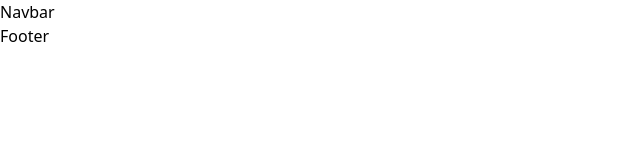
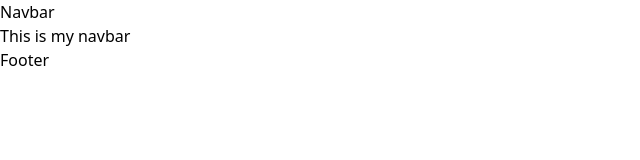
Before and after one commit to bascom241/team-e-commerce-fashion, a React (Vite) app in the folder frontend/: page / in a window 1280 px wide. Shown: the top 160 px of the page, without its empty margins (0-640 px from the left). Built offline with nearby package versions, Linux system fonts and the light colour scheme.

Commit message:
Update Navbar.jsx

```diff
--- a/frontend/src/components/Navbar/Navbar.jsx
+++ b/frontend/src/components/Navbar/Navbar.jsx
@@ -4,6 +4,7 @@ const Navbar = () => {
   return (
     <div>
       <h1>Navbar</h1>
+      <p>This is my navbar</p>
     </div>
   )
 }
```
